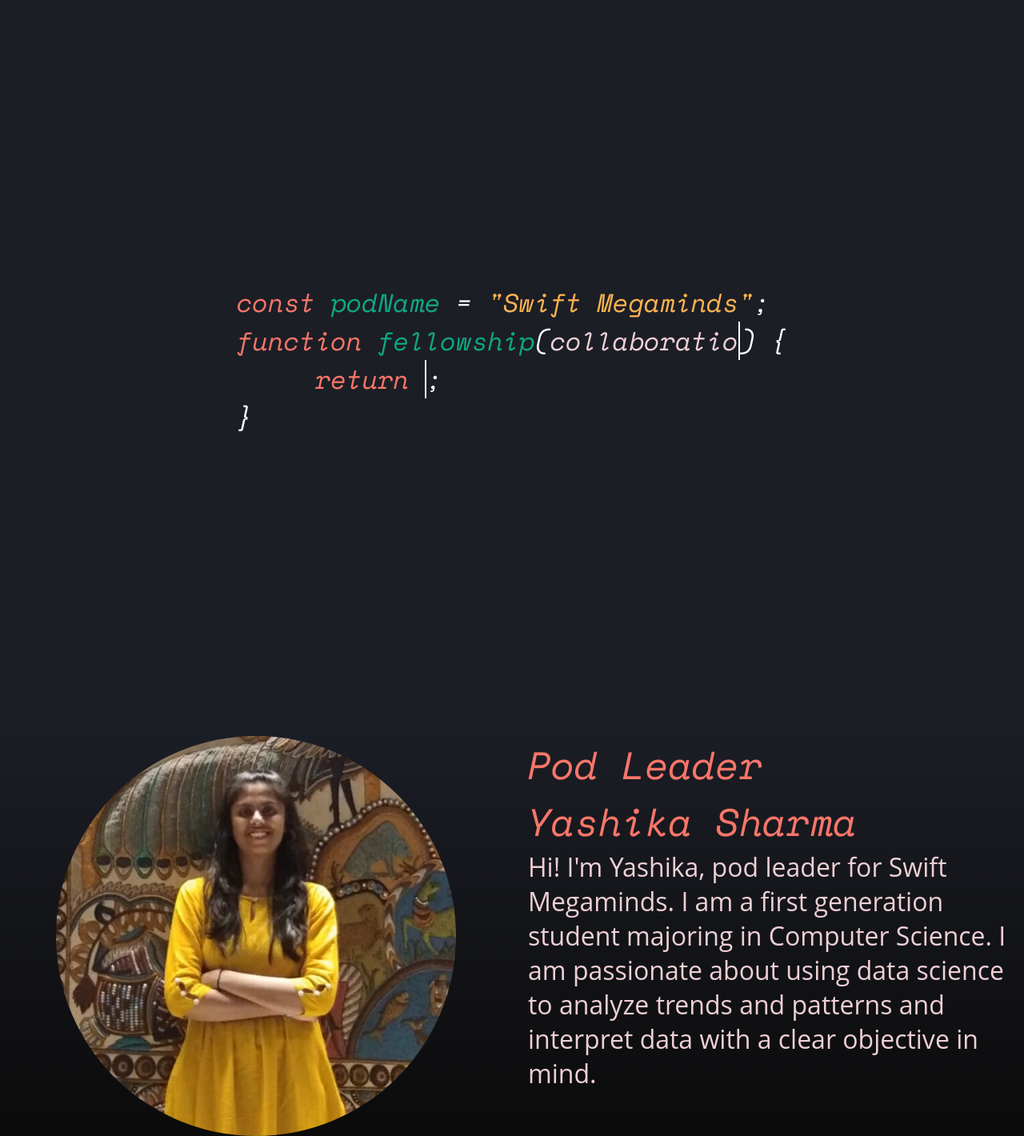
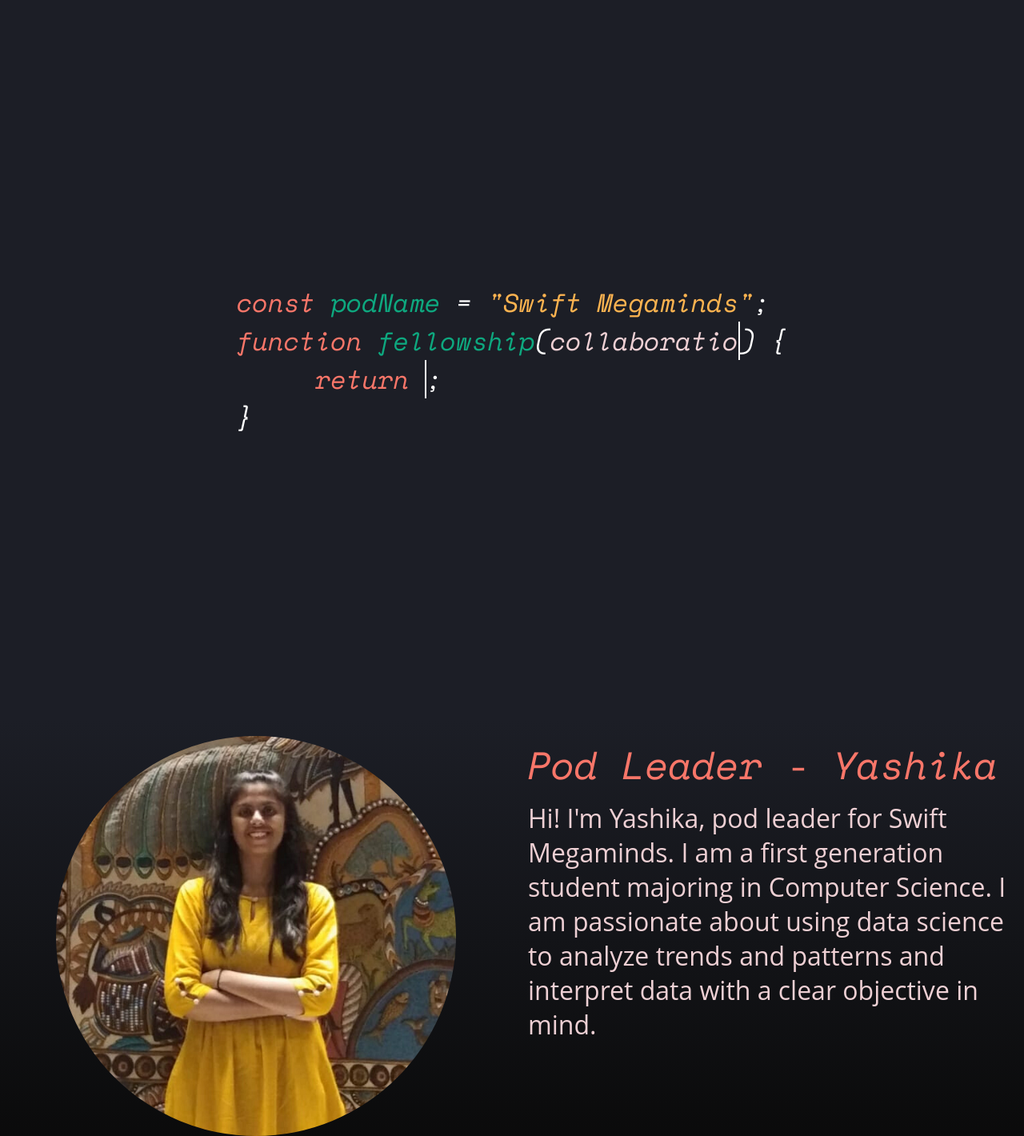
Before and after one commit to Swift-Megaminds/swift-megaminds-portfolio, a Jekyll site: the page built from index.html, in a window 1280 px wide. Shown: the top 1420 px of the page at 80% size. Built offline with Jekyll 4.4.1, drawn with Linux system fonts in a browser that asks for light colours; grey boxes are pictures that could not be loaded.

```diff
--- /dev/null
+++ b/_data/pod_leader.yml
@@ -0,0 +1,3 @@
+- name: "Pod Leader - Yashika"
+  pic: "yashikaimg.png"
+  bio: "Hi! I'm Yashika, pod leader for Swift Megaminds. I am a first generation student majoring in Computer Science. I am passionate about using data science to analyze trends and patterns and interpret data with a clear objective in mind."
--- a/_includes/pod_leader.html
+++ b/_includes/pod_leader.html
@@ -1,13 +1,15 @@
+{% for item in site.data.pod_leader %}
 <div class="leader">
     <div class="leader_row">
         <div class="leader_left">
-            <img class="rounded-circle img-fluid" src="{{ site.baseurl }}/assets/img/yashikaimg.png">
+            <img class="rounded-circle img-fluid" src="{{ site.baseurl }}/assets/img/{{ item.pic }}">
         </div>
         <div class="leader_right">
             <div class="leader_content">
-             <h2>Pod Leader<br/>Yashika Sharma</h2>
-             <p>Hi! I'm Yashika, pod leader for Swift Megaminds. I am a first generation student majoring in Computer Science. I am passionate about using data science to analyze trends and patterns and interpret data with a clear objective in mind.</p>
+             <h2>{{ item.name }}</h2>
+             <p>{{ item.bio }}</p>
             </div>
         </div>
     </div>
 </div>
+{% endfor %}
--- a/_sass/pod_leader.scss
+++ b/_sass/pod_leader.scss
@@ -13,6 +13,7 @@
             font-weight: 400;
             font-size:3em;
             color: $var_color;
+            margin-bottom:10px;
         }
 
         p {
```
